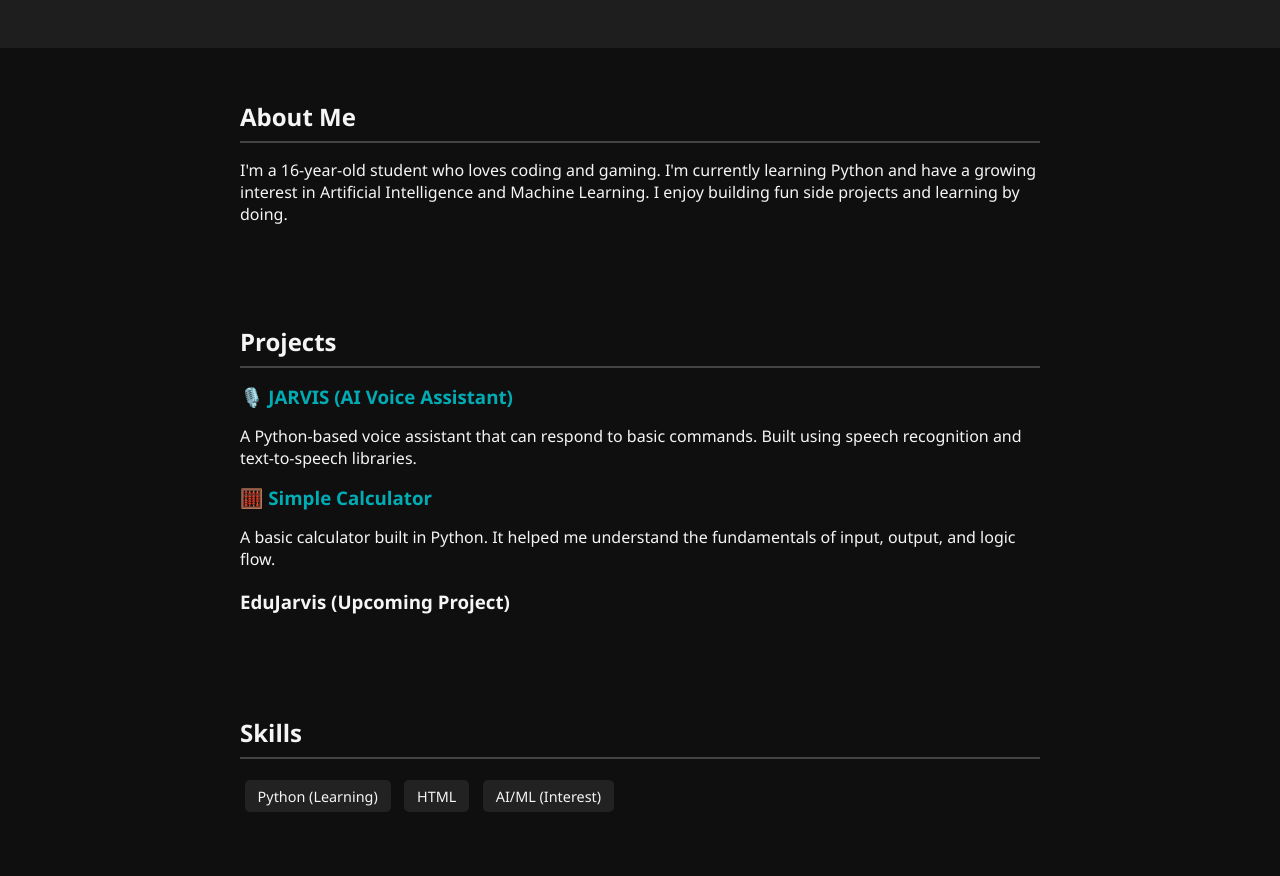
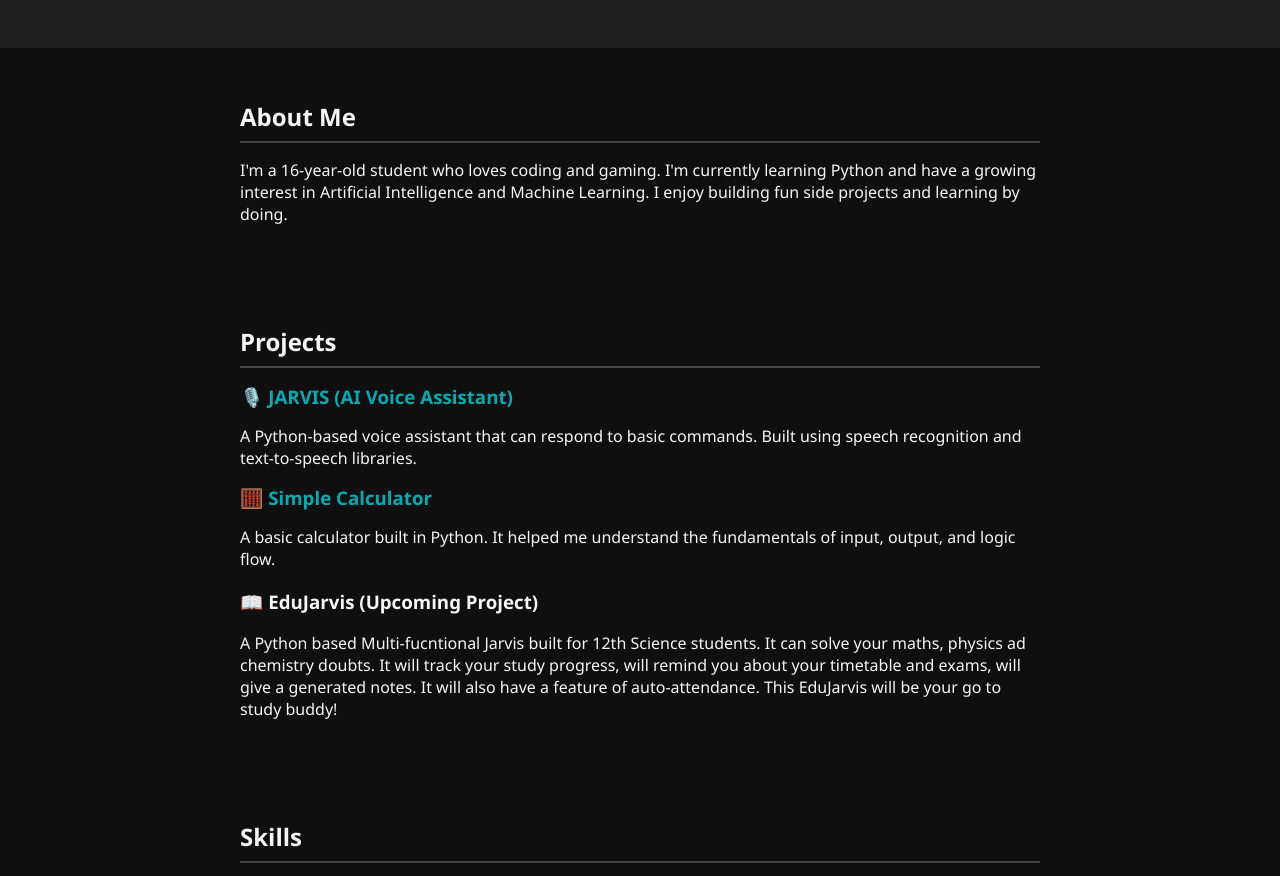
Before and after one commit to HenilLol/henillol.github.io, a plain HTML site: page index.html in a window 1280 px wide. Shown: the part 163-1039 px from the top of the page. Drawn offline with Linux system fonts and the light colour scheme.

Commit message:
Update index.html

```diff
--- a/index.html
+++ b/index.html
@@ -83,7 +83,8 @@
       <h3>🧮 Simple Calculator</h3>
       <p>A basic calculator built in Python. It helped me understand the fundamentals of input, output, and logic flow.</p>
     </div>
-    <h3>EduJarvis (Upcoming Project) </h3>
+    <h3>  📖 EduJarvis (Upcoming Project) </h3>
+      <p>A Python based Multi-fucntional Jarvis built for 12th Science students. It can solve your maths, physics ad chemistry doubts. It will track your study progress, will remind you about your timetable and exams, will give a generated notes. It will also have a feature of auto-attendance. This EduJarvis will be your go to study buddy!</p>
   </section>
 
   <section>
```
